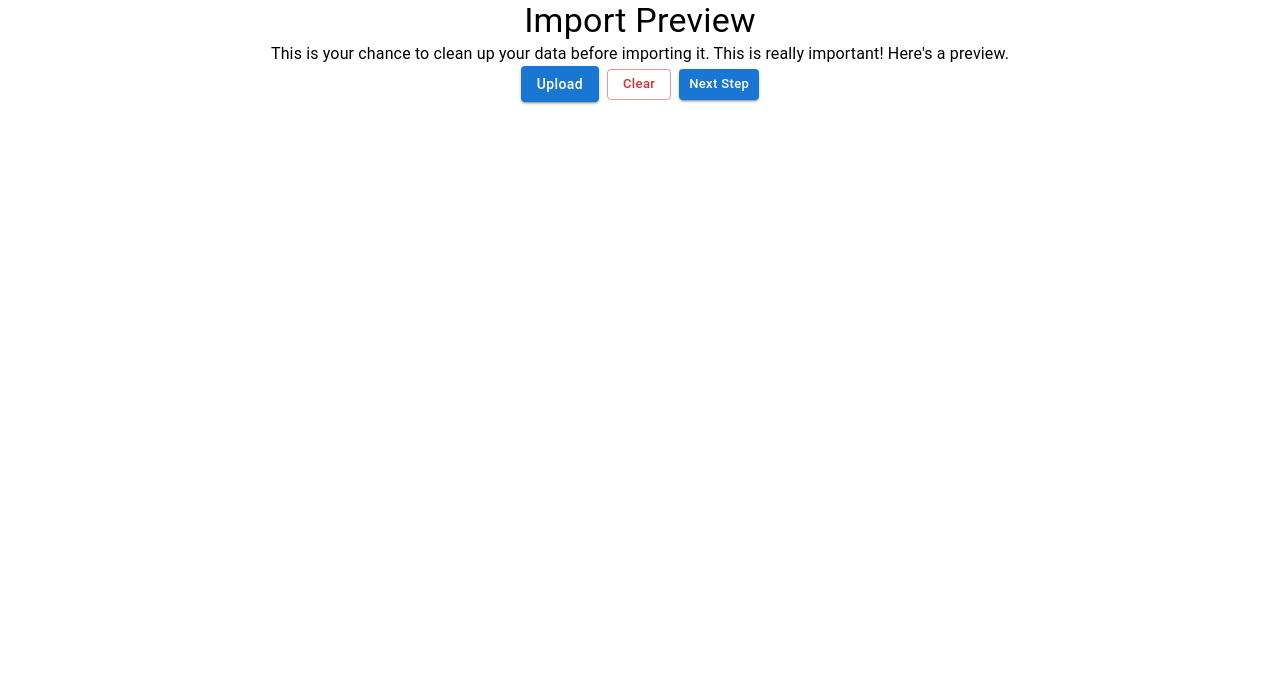
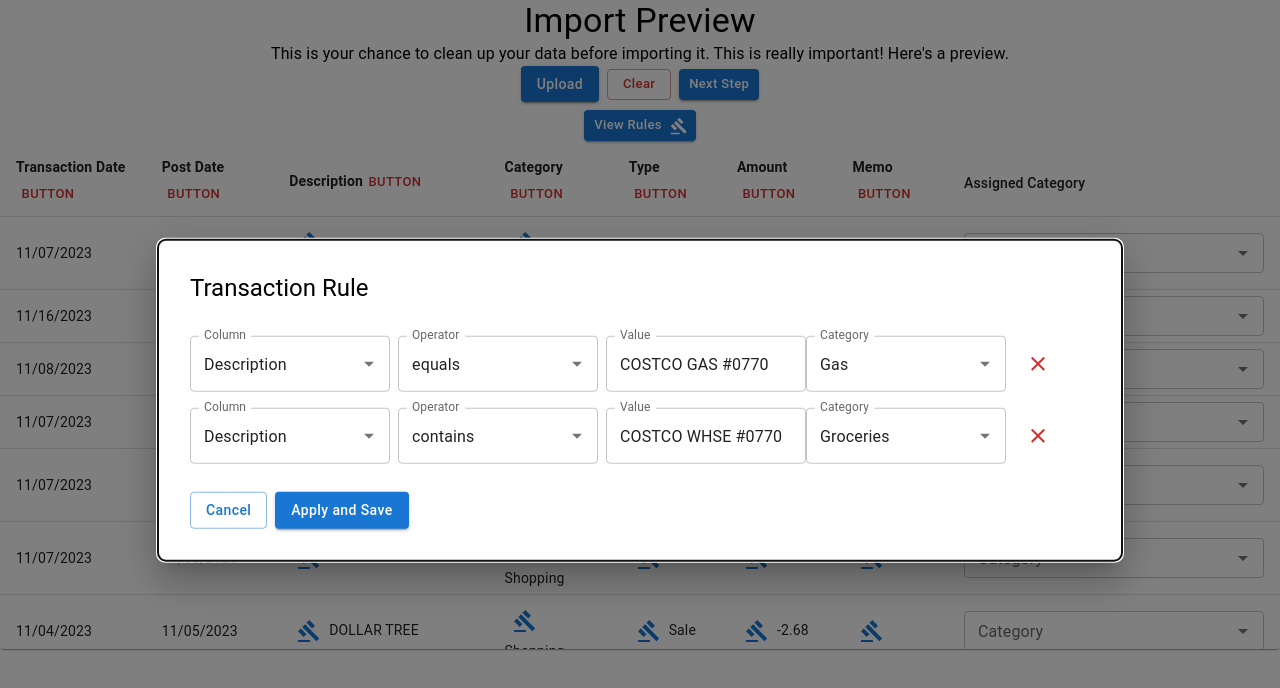
Before and after one commit to sccox/k-budget, a React (Create React App) app in the folder csv_handler/: page / in a window 1280 px wide. Shown: the top 688 px of the page. Built offline with nearby package versions, Linux system fonts and the light colour scheme.

Commit message:
rule list start

```diff
--- a/csv_handler/src/App.js
+++ b/csv_handler/src/App.js
@@ -1,14 +1,8 @@
 import React, { useState } from "react";
-import Table from "@mui/material/Table";
-import TableBody from "@mui/material/TableBody";
-import TableCell from "@mui/material/TableCell";
-import TableContainer from "@mui/material/TableContainer";
-import TableHead from "@mui/material/TableHead";
-import TableRow from "@mui/material/TableRow";
-import Paper from "@mui/material/Paper";
-import PreviewTable from "./PreviewTable";
+import GavelIcon from "@mui/icons-material/Gavel";
+
 import { Button, Typography } from "@mui/material";
-import SortTable from "./Sort";
+import SortTable from "./SortTable";
 function App() {
   const [file, setFile] = useState();
   const [array, setArray] = useState([]);
@@ -118,7 +112,8 @@ function App() {
       <br />
 
       {/* {array.length > 0 && <PreviewTable objects={array} />} */}
-      {array.length > 0 && <SortTable objects={array} />}
+      {/* {array.length > 0 && <SortTable objects={array} />} */}
+      <SortTable objects={array} />
     </div>
   );
 }
--- a/csv_handler/src/PreviewTable.js
+++ b/csv_handler/src/PreviewTable.js
@@ -14,13 +14,10 @@ import configureHeaders from "./functions/headerConfiguration";
 
 const optionsAccepted = [
   "Transaction Date",
-  "Posts Date",
   "Description",
   "Category",
-  "Type",
   "Amount",
   "Memo",
-  "Account Balance",
 ];
 
 const optionsRequired = ["Transaction Date", "Description", "Amount"];
--- /dev/null
+++ b/csv_handler/src/RuleListModal.js
@@ -0,0 +1,121 @@
+import * as React from "react";
+
+import {
+  Typography,
+  Autocomplete,
+  Modal,
+  Button,
+  Box,
+  Grid,
+  TextField,
+} from "@mui/material";
+import ClearIcon from "@mui/icons-material/Clear";
+
+const style = {
+  position: "absolute",
+  top: "50%",
+  left: "50%",
+  transform: "translate(-50%, -50%)",
+  width: 900,
+  bgcolor: "background.paper",
+  boxShadow: 24,
+  p: 4,
+  borderRadius: 2,
+};
+export default function RuleListModal({
+  open,
+  handleClose,
+  handleOpen,
+  rules,
+}) {
+  console.log(rules);
+  return (
+    <div>
+      <Modal
+        open={open}
+        onClose={handleClose}
+        aria-labelledby="modal-modal-title"
+        aria-describedby="modal-modal-description"
+      >
+        <Box sx={style}>
+          <Typography variant="h5" sx={{ mb: 2 }}>
+            Transaction Rule
+          </Typography>
+          {rules.map((row, index) => (
+            <Grid container>
+              <Grid item sx={{ mt: 2 }}>
+                <Autocomplete
+                  disablePortal
+                  value={row.column}
+                  id="combo-box-demo"
+                  options={cols}
+                  sx={{ width: 200, mr: 1, display: "inline-block" }}
+                  renderInput={(params) => (
+                    <TextField {...params} label="Column" />
+                  )}
+                />
+                <Autocomplete
+                  disablePortal
+                  defaultValue={row.operator}
+                  id="combo-box-demo2"
+                  options={operators}
+                  sx={{ width: 200, mr: 1, display: "inline-block" }}
+                  renderInput={(params) => (
+                    <TextField {...params} label="Operator" />
+                  )}
+                />
+                <TextField
+                  id="outlined-basic"
+                  sx={{ width: 200, display: "inline-block" }}
+                  label="Value"
+                  variant="outlined"
+                  defaultValue={row.value}
+                />
+                <Autocomplete
+                  disablePortal
+                  id="combo-box-demo2"
+                  value={row.category}
+                  options={categories}
+                  sx={{ width: 200, display: "inline-block" }}
+                  renderInput={(params) => (
+                    <TextField {...params} label="Category" />
+                  )}
+                />
+              </Grid>
+              {/* <Grid item>
+                  <TextField label="Outlined" variant="outlined" />
+                </Grid> */}
+
+              <Grid item alignItems="stretch" style={{ display: "flex" }}>
+                <Button color="error" sx={{ mt: 2 }}>
+                  <ClearIcon />
+                </Button>
+              </Grid>
+            </Grid>
+          ))}
+          <br />
+          <Button
+            variant="outlined"
+            sx={{ mr: 1, mt: 1, textTransform: "none" }}
+            onClick={handleClose}
+          >
+            Cancel
+          </Button>
+
+          <Button
+            variant="contained"
+            sx={{ mr: 1, mt: 1, textTransform: "none" }}
+          >
+            Apply and Save
+          </Button>
+        </Box>
+      </Modal>
+    </div>
+  );
+}
+
+const cols = ["Description", "Amount", "Type", "Memo", "Category"];
+
+const operators = ["equals", "contains"];
+
+const categories = ["Gas", "Groceries"];
--- a/csv_handler/src/Sort.js
+++ b/csv_handler/src/SortTable.js
@@ -16,7 +16,7 @@ import {
 import GavelIcon from "@mui/icons-material/Gavel";
 import configureHeaders from "./functions/headerConfiguration";
 import RuleModal from "./RuleModal";
-
+import RuleListModal from "./RuleListModal";
 const objs = [
   {
     "Transaction Date": "11/16/2023",
@@ -112,8 +112,25 @@ const objs = [
 
 export default function SortTable({ objects }) {
   const [headers, setHeaders] = React.useState(null);
-  const [rows, setRows] = useState(
-    objs.sort(function (a, b) {
+  const [rules, setRules] = React.useState([
+    {
+      column: "Description",
+      operator: "equals",
+      value: "COSTCO GAS #0770",
+      category: "Gas",
+    },
+    {
+      column: "Description",
+      operator: "contains",
+      value: "COSTCO WHSE #0770",
+      category: "Groceries",
+    },
+  ]);
+
+  const [rows, setRows] = React.useState(
+    objs
+      .map((v) => ({ ...v, set_cat: null, rule_cat: null }))
+      .sort(function (a, b) {
         if (a.Description < b.Description) {
           return -1;
         }
@@ -124,22 +141,29 @@ export default function SortTable({ objects }) {
       })
   );
 
+  function applyCategory(item, index) {
+    // text += index + ": " + item + "<br>";
+    let selectedRows = [];
+    if (item.operator === "equals") {
+      selectedRows = rows.filter((x) => x[item.column] === item.value);
+      selectedRows.map((v) => (v.rule_cat = item.category));
+    }
+    return selectedRows;
+  }
+  const applyRules = (newRules) => {
+    newRules.forEach(applyCategory);
+  };
   useEffect(() => {
-    console.log(
-      objs.sort(function (a, b) {
-        if (a.Description < b.Description) {
-          return -1;
-        }
-        if (a.Description > b.Description) {
-          return 1;
-        }
-        return 0;
-      })
-    );
+    console.log("USEEFFECT");
+    applyRules(rules);
     if (headers === null) {
       setHeaders(configureHeaders(rows));
     }
-  }, [headers, rows]);
+  }, [headers, rules]);
+
+  useEffect(() => {
+    console.log("rowsuseeffect");
+  }, [rows]);
 
   const [open, setOpen] = React.useState(false);
   const [column, setColumn] = React.useState(null);
@@ -150,6 +174,19 @@ export default function SortTable({ objects }) {
     setOpen(true);
   };
   const handleClose = () => setOpen(false);
+  const [openAll, setOpenAll] = useState(true);
+  const handleOpenAll = (col, val) => {
+    setOpen(true);
+  };
+  const handleCloseAll = () => setOpen(false);
+
+  const handleUpdateCategory = (index, v) => {
+    console.log("test");
+    const updatedRows = structuredClone(rows);
+    updatedRows[index].set_cat = v;
+    console.log(updatedRows);
+    setRows(updatedRows);
+  };
 
   return (
     <>
@@ -162,6 +199,22 @@ export default function SortTable({ objects }) {
         />
       )}
 
+      {openAll && (
+        <RuleListModal
+          open={openAll}
+          handleClose={handleCloseAll}
+          rules={rules}
+        />
+      )}
+
+      <Button
+        variant="contained"
+        size="small"
+        sx={{ my: 1, textTransform: "none" }}
+        endIcon={<GavelIcon />}
+      >
+        View Rules
+      </Button>
       <TableContainer component={Paper} sx={{ height: 500 }}>
         {headers && (
           <Table
@@ -172,7 +225,10 @@ export default function SortTable({ objects }) {
           >
             <TableHead>
               <TableRow>
-                {headers.map((row, index) => (
+                {headers.map(
+                  (row, index) =>
+                    ["rule_cat", "set_cat"].includes(row.original) ===
+                      false && (
                       <TableCell>
                         <div>
                           <strong>
@@ -184,12 +240,13 @@ export default function SortTable({ objects }) {
                           <br />
                         </div>
                       </TableCell>
-                ))}
+                    )
+                )}
                 <TableCell>Assigned Category</TableCell>
               </TableRow>
             </TableHead>
             <TableBody>
-              {rows.map((item) => (
+              {rows.map((item, index) => (
                 <TableRow
                   key={item.id}
                   sx={{ "&:last-child td, &:last-child th": { border: 0 } }}
@@ -217,20 +274,46 @@ export default function SortTable({ objects }) {
                         {item[key]}
                       </TableCell>
                     ) : (
+                      ["rule_cat", "set_cat"].includes(key) === false && (
                         <TableCell align="left">{item[key]}</TableCell>
+                      )
                     )
                   )}
                   <TableCell>
+                    <Tooltip
+                      title={
+                        item.set_cat !== null
+                          ? `This item's category (${item.set_cat}) was set manually by you.`
+                          : item.rule_cat !== null
+                          ? `This item's category (${item.rule_cat}) was set automatically based on your rules. Click another option to override.`
+                          : "You have not selected an option and no rule currently applies to this row."
+                      }
+                      placement="left"
+                    >
                       <Autocomplete
                         size="small"
-                      disablePortal
-                      id="combo-box-demo"
-                      options={top100Films}
+                        // freeSolo
+                        // disablePortal
+                        id={`${index}-combo-box-demo`}
+                        value={
+                          item.set_cat === null
+                            ? categories[
+                                categories.findIndex((x) => x === item.rule_cat)
+                              ]
+                            : categories[
+                                categories.findIndex((x) => x === item.set_cat)
+                              ]
+                        }
+                        onChange={(e, v) => {
+                          handleUpdateCategory(index, v);
+                        }}
+                        options={categories}
                         sx={{ width: 300, display: "inline-block" }}
                         renderInput={(params) => (
                           <TextField {...params} label="Category" />
                         )}
                       />
+                    </Tooltip>
                   </TableCell>
                 </TableRow>
               ))}
@@ -242,10 +325,4 @@ export default function SortTable({ objects }) {
   );
 }
 
-const top100Films = [
-  { label: "Groceries" },
-  { label: "Shopping" },
-  { label: "Car" },
-  { label: "Gas" },
-  { label: "Transfer" },
-];
+const categories = ["Groceries", "Shopping", "Car", "Gas", "Transfer"];
```
Lines whose indentation alone changed are shown as unchanged.
